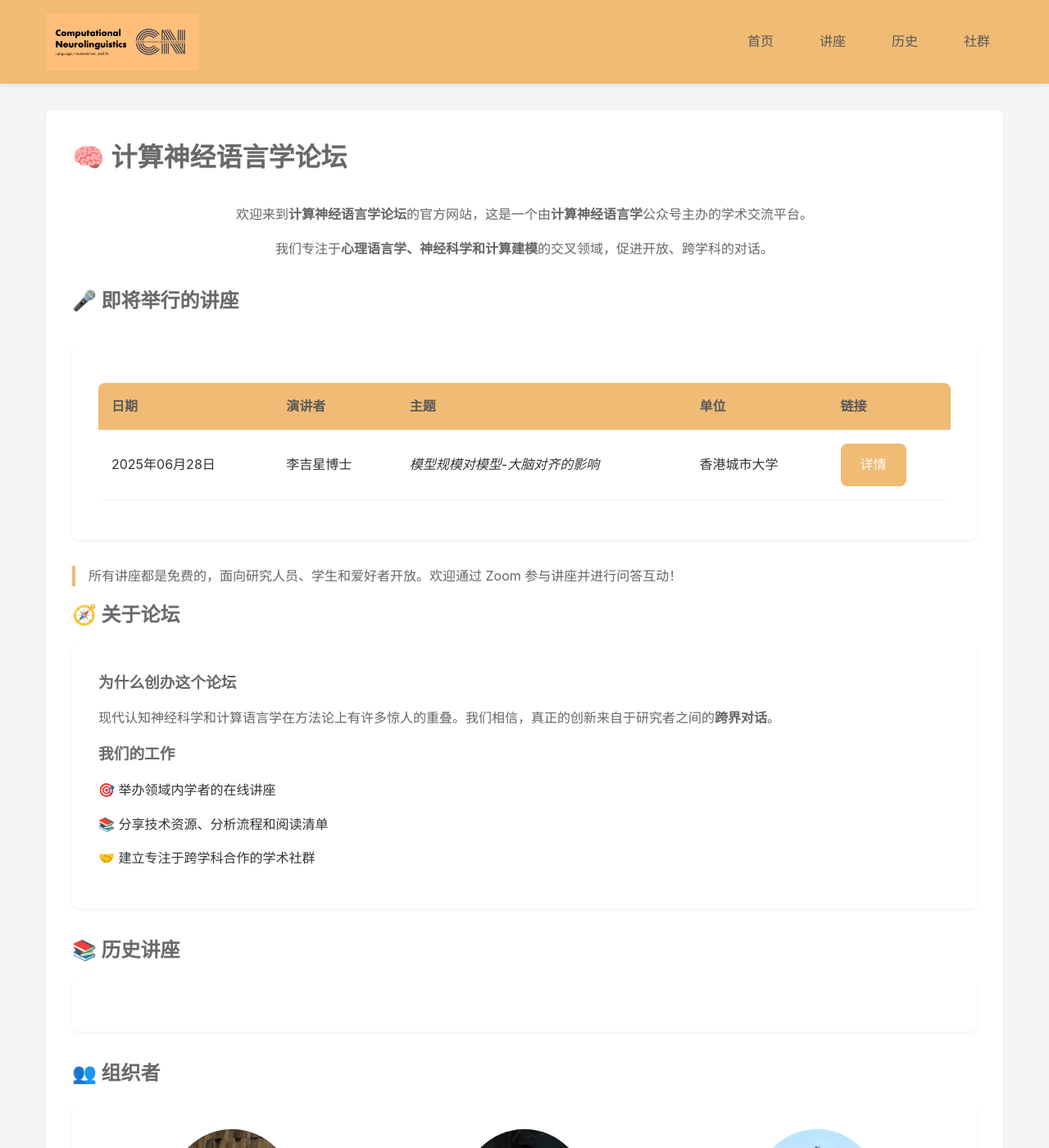
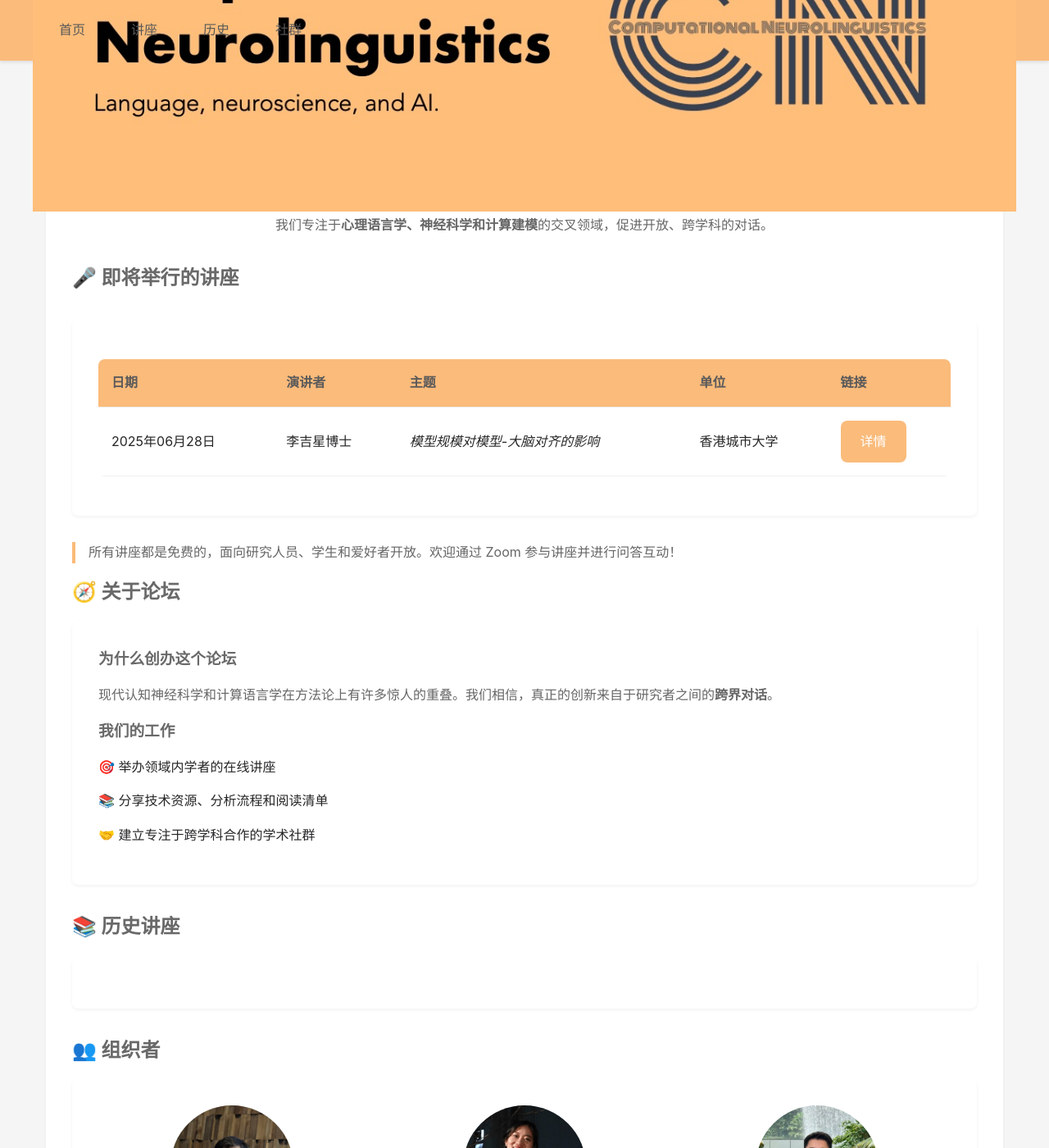
Before and after one commit to xufengduan/Computational-Neurolinguistics-Forum, a Jekyll site: the page built from README.md, in a window 1280 px wide and 1400 px high. Shown: the whole window at 82% size. Built offline with Jekyll 4.4.1, drawn with Linux system fonts in a browser that asks for light colours.

Commit message:
add info

```diff
--- a/README.md
+++ b/README.md
@@ -207,7 +207,7 @@
     <p style="margin: 1rem 0;">我们欢迎所有对计算神经语言学感兴趣的研究者和学生</p>
     <div style="display: flex; gap: 1rem; justify-content: center; margin-top: 1rem;">
         <a href="{{ site.baseurl }}/community/" class="button">立即加入</a>
-        <button onclick="showQRCode()" class="button" style="background-color: var(--accent-color);">关注公众号</button>
+        <a href="#" onclick="showQRCode(); return false;" class="button" style="background-color: var(--accent-color);">关注公众号</a>
     </div>
 </div>
 
--- a/_layouts/default.html
+++ b/_layouts/default.html
@@ -7,10 +7,10 @@
     <title>{{ page.title }} - {{ site.title }}</title>
     <style>
         :root {
-            --primary-color: rgb(240, 187, 116);
-            --secondary-color: #E5A95A;
+            --primary-color: #fabb7b;
+            --secondary-color: #fbbb7b;
             --accent-color: #F0BC74;
-            --text-color: #333;
+            --text-color: #272628;
             --text-light: #666;
             --background-color: #fff;
             --background-light: #f5f5f5;
@@ -48,25 +48,27 @@
             display: flex;
             justify-content: space-between;
             align-items: center;
+            position: relative;
         }
 
         .site-title {
-            color: rgb(60, 59, 59);
-            text-decoration: none;
-            font-size: 1.5rem;
-            font-weight: bold;
-            display: flex;
-            align-items: center;
-            gap: 0.5rem;
+            position: absolute;
+            left: 0;
+            right: 0;
+            text-align: center;
+            padding: 0;
+            margin: 0;
         }
 
         .site-logo {
-            height: 70px;
-            width: auto;
+            width: 100%;
+            height: auto;
             object-fit: contain;
         }
 
         .nav-links {
+            position: relative;
+            z-index: 1;
             display: flex;
             gap: 1.5rem;
         }
@@ -229,10 +231,6 @@
             .card {
                 padding: 1rem;
             }
-
-            .site-logo {
-                height: 35px;
-            }
         }
 
         /* 代码块样式 */
```
Also changed, not shown: assets/images/organizers/compressed/hanlin.jpg.
